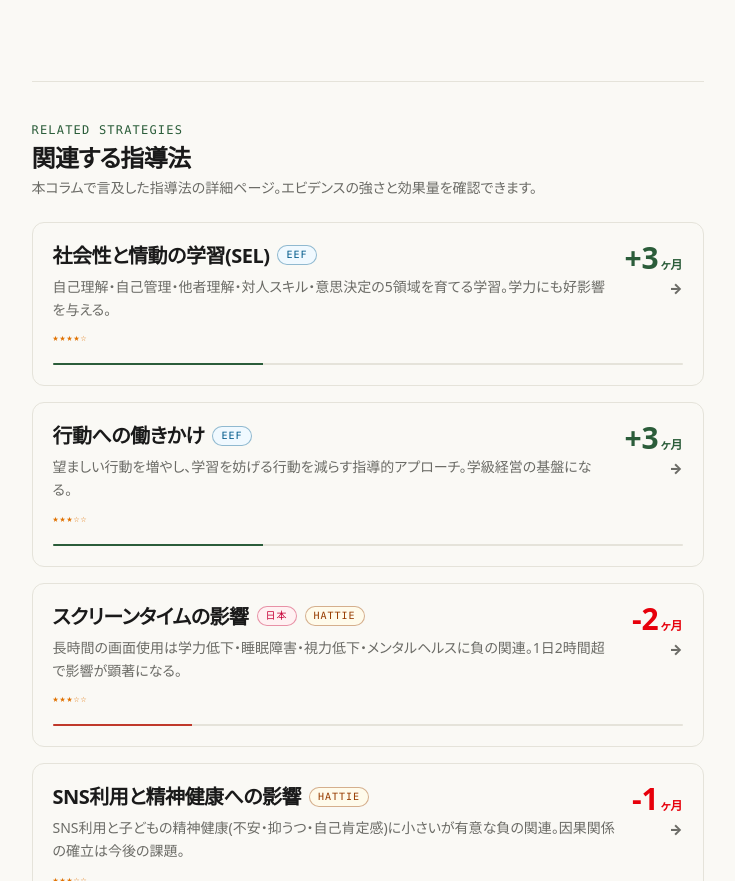
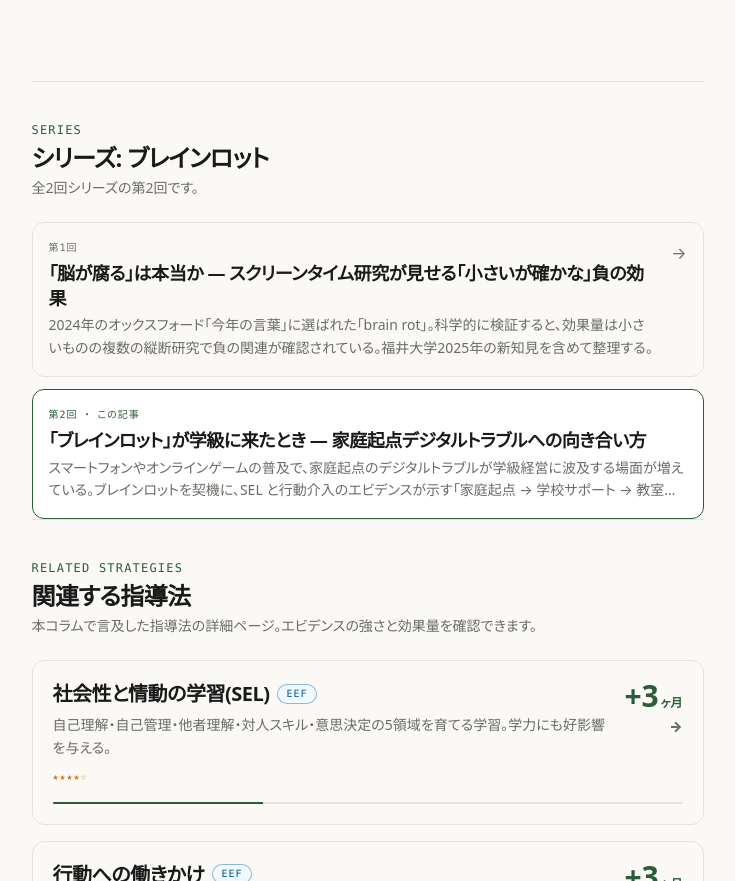
Before and after one commit to Hayato-Isagawa/edu-evidence, an Astro site: page /columns/brainrot-classroom-response in a window 1280 px wide. Shown: the part 7199-8080 px from the top of the page, without its empty margins (65-800 px from the left). Built offline with nearby package versions, Linux system fonts and the light colour scheme; Astro itself is replaced by a stand-in of ours.

Commit message:
feat(columns): add series cross-links between column articles (#317)
Add an optional series {id, order, title?} field to the columns schema and
render a "シリーズ" section on column detail pages that lists same-series
articles in ascending order. The section shows only when a series has 2+
members; the current article is highlighted and non-linked while the others
are card links. Seed 3 series across 8 columns (給食無償化 ×2, ブレインロット ×2,
定説再検証 ×4) and add a changelog entry.

Co-authored-by: Claude Opus 4.8 (1M context) <noreply@anthropic.com>

```diff
--- a/src/content.config.ts
+++ b/src/content.config.ts
@@ -111,6 +111,14 @@ const columns = defineCollection({
     lastVerified: z.string().optional(),
     tags: z.array(z.string()).default([]),
     relatedStrategies: z.array(z.string()).default([]),
+    // シリーズ(任意): 「正/続」や複数回シリーズを束ねる。各記事が自分の id/order を宣言
+    series: z
+      .object({
+        id: z.string(),               // シリーズ識別子(同一シリーズで共有)
+        order: z.number(),            // シリーズ内の順序(1 = 正/初回)
+        title: z.string().optional(), // シリーズ表示名(order 1 の記事にのみ記載)
+      })
+      .optional(),
     // チャート定義(任意): id をキーにした辞書で、本文の {{chart:id}} から参照
     charts: z.record(z.string(), chartSchema).optional(),
   }),
--- a/src/content/columns/brainrot-classroom-response.md
+++ b/src/content/columns/brainrot-classroom-response.md
@@ -5,6 +5,9 @@ date: "2026-04-17"
 lastVerified: "2026-05-02"
 tags: ["生徒指導", "学級経営", "デジタル"]
 relatedStrategies: ["social-emotional-learning", "behaviour-interventions", "screen-time", "social-media-mental-health"]
+series:
+  id: "brainrot"
+  order: 2
 ---
 
 ## ブレインロットとは何か
--- a/src/content/columns/brainrot-science-check.md
+++ b/src/content/columns/brainrot-science-check.md
@@ -5,6 +5,10 @@ date: "2026-04-17"
 lastVerified: "2026-05-02"
 tags: ["デジタル", "健康", "研究紹介"]
 relatedStrategies: ["screen-time", "social-media-mental-health", "digital-technology"]
+series:
+  id: "brainrot"
+  order: 1
+  title: "ブレインロット"
 ---
 
 ## 「今年の言葉」になった「脳が腐る」
--- a/src/content/columns/grit-reconsidered.md
+++ b/src/content/columns/grit-reconsidered.md
@@ -5,6 +5,10 @@ date: "2026-04-12"
 lastVerified: "2026-05-02"
 tags: ["非認知能力", "グリット", "心理学", "定説再検証"]
 relatedStrategies: ["metacognition", "growth-mindset", "social-emotional-learning"]
+series:
+  id: "reconsidered"
+  order: 1
+  title: "定説再検証"
 ---
 
 ## 「やり抜く力」が話題になった頃
--- a/src/content/columns/learning-styles-reconsidered.md
+++ b/src/content/columns/learning-styles-reconsidered.md
@@ -5,6 +5,9 @@ date: "2026-05-06"
 lastVerified: "2026-05-06"
 tags: ["神経神話", "VARK", "認知科学", "定説再検証"]
 relatedStrategies: ["learning-styles", "dual-coding", "metacognition", "individualised-instruction", "universal-design-learning"]
+series:
+  id: "reconsidered"
+  order: 2
 sourceUrl: https://journals.sagepub.com/doi/10.1111/j.1539-6053.2009.01038.x
 ---
 
--- a/src/content/columns/multiple-intelligences-reconsidered.md
+++ b/src/content/columns/multiple-intelligences-reconsidered.md
@@ -4,6 +4,9 @@ summary: 日本では「個性を伸ばす」「多様な学び」の根拠と
 date: "2026-06-01"
 tags: ["神経神話", "多重知能", "MI理論", "認知科学", "定説再検証"]
 relatedStrategies: ["learning-styles", "individualised-instruction", "universal-design-learning", "metacognition"]
+series:
+  id: "reconsidered"
+  order: 4
 ---
 
 ## 「個性を伸ばす」根拠としての多重知能
--- a/src/content/columns/pygmalion-and-labeling-reconsidered.md
+++ b/src/content/columns/pygmalion-and-labeling-reconsidered.md
@@ -5,6 +5,9 @@ date: "2026-05-24"
 lastVerified: "2026-05-23"
 tags: ["教師期待", "ラベリング", "自己成就的予言", "心理学", "社会学", "再現性", "定説再検証"]
 relatedStrategies: ["teacher-student-relationships", "setting-streaming", "feedback"]
+series:
+  id: "reconsidered"
+  order: 3
 ---
 
 ## 「期待すれば伸びる」「ラベルが運命を決める」のあいだで
--- a/src/content/columns/school-lunch-free-followup.md
+++ b/src/content/columns/school-lunch-free-followup.md
@@ -5,6 +5,9 @@ date: "2026-04-25"
 lastVerified: "2026-05-02"
 tags: ["給食", "政策", "検証", "働き方改革"]
 relatedStrategies: ["breakfast-skipping", "early-years-intervention"]
+series:
+  id: "school-lunch-free"
+  order: 2
 ---
 
 ## 実施 1 ヶ月、何を検証すべきか
--- a/src/content/columns/school-lunch-free.md
+++ b/src/content/columns/school-lunch-free.md
@@ -5,6 +5,10 @@ date: "2026-04-14"
 lastVerified: "2026-06-01"
 tags: ["給食", "政策", "格差"]
 relatedStrategies: ["breakfast-skipping", "early-years-intervention"]
+series:
+  id: "school-lunch-free"
+  order: 1
+  title: "給食無償化"
 ---
 
 ## 2026年4月、給食無償化が始まった
--- a/src/pages/changelog.astro
+++ b/src/pages/changelog.astro
@@ -5,6 +5,10 @@ const entries = [
   {
     date: "2026-06-23",
     items: [
+      {
+        type: "add",
+        text: "シリーズもののコラム(給食無償化・ブレインロット・定説再検証)で、前後の記事をたどれるようにしました",
+      },
       {
         type: "add",
         text: "戦略ページに「関連する指導法」を追加。一つの指導法から、あわせて検討したい関連する指導法へたどれるようになりました",
--- a/src/pages/columns/[...slug].astro
+++ b/src/pages/columns/[...slug].astro
@@ -29,6 +29,15 @@ const strategyById = new Map(allStrategies.map((s) => [s.id, s]));
 const related = (d.relatedStrategies ?? [])
   .map((id) => strategyById.get(id))
   .filter((s): s is (typeof allStrategies)[number] => Boolean(s));
+
+const allColumns = await getCollection("columns");
+const seriesItems = d.series
+  ? allColumns
+      .filter((c) => c.data.series?.id === d.series!.id)
+      .sort((a, b) => (a.data.series!.order ?? 0) - (b.data.series!.order ?? 0))
+  : [];
+const seriesTitle = seriesItems.find((c) => c.data.series?.title)?.data.series?.title;
+const currentIndex = seriesItems.findIndex((c) => c.id === entry.id);
 
 const siteUrl = "https://edu-evidence.org";
 const pageUrl = `${siteUrl}/columns/${entry.id}`;
@@ -123,6 +132,67 @@ const breadcrumbJsonLd = {
   </div>
 
   {
+    seriesItems.length >= 2 && (
+      <section class="pt-10 border-t border-[var(--color-line)] max-w-2xl space-y-6">
+        <div class="space-y-1">
+          <div class="font-mono text-xs uppercase tracking-widest text-[var(--color-accent)]">
+            Series
+          </div>
+          <h2 class="text-2xl font-black tracking-tight">シリーズ: {seriesTitle}</h2>
+          <p class="text-sm text-[var(--color-sub)]">
+            全{seriesItems.length}回シリーズの第{currentIndex + 1}回です。
+          </p>
+        </div>
+        <ol class="space-y-3">
+          {seriesItems.map((c, i) =>
+            c.id === entry.id ? (
+              <li>
+                <div class="block border border-[var(--color-accent)] rounded-xl p-4 bg-[var(--color-card)]">
+                  <div class="space-y-1">
+                    <div class="font-mono text-[10px] uppercase tracking-widest text-[var(--color-accent)]">
+                      第{i + 1}回 ・ この記事
+                    </div>
+                    <h3 class="text-base md:text-lg font-black tracking-tight leading-snug">
+                      {c.data.title}
+                    </h3>
+                    <p class="text-sm text-[var(--color-sub)] leading-relaxed line-clamp-2">
+                      {c.data.summary}
+                    </p>
+                  </div>
+                </div>
+              </li>
+            ) : (
+              <li>
+                <a
+                  href={`/columns/${c.id}`}
+                  class="group block border border-[var(--color-line)] rounded-xl p-4 transition hover:border-[var(--color-accent)] hover:bg-[var(--color-card)]"
+                >
+                  <div class="flex items-start justify-between gap-4">
+                    <div class="flex-1 min-w-0 space-y-1">
+                      <div class="font-mono text-[10px] uppercase tracking-widest text-[var(--color-sub)]">
+                        第{i + 1}回
+                      </div>
+                      <h3 class="text-base md:text-lg font-black tracking-tight leading-snug group-hover:text-[var(--color-accent)] transition">
+                        {c.data.title}
+                      </h3>
+                      <p class="text-sm text-[var(--color-sub)] leading-relaxed line-clamp-2">
+                        {c.data.summary}
+                      </p>
+                    </div>
+                    <span class="shrink-0 text-[var(--color-sub)] transition group-hover:translate-x-1">
+                      →
+                    </span>
+                  </div>
+                </a>
+              </li>
+            )
+          )}
+        </ol>
+      </section>
+    )
+  }
+
+  {
     related.length > 0 && (
       <section class="pt-10 border-t border-[var(--color-line)] max-w-2xl space-y-6">
         <div class="space-y-1">
```
